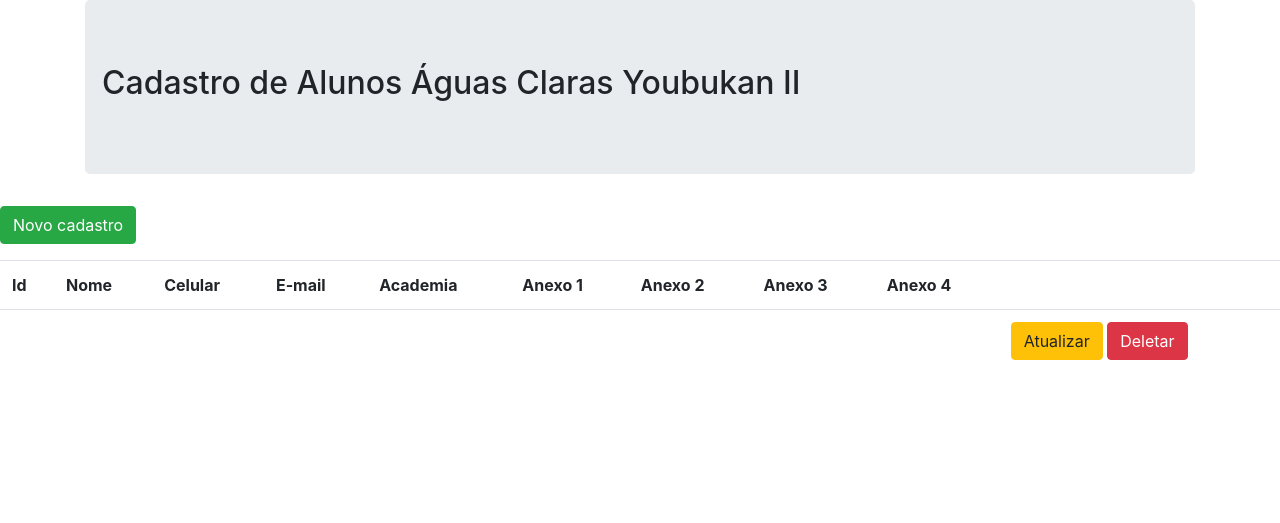
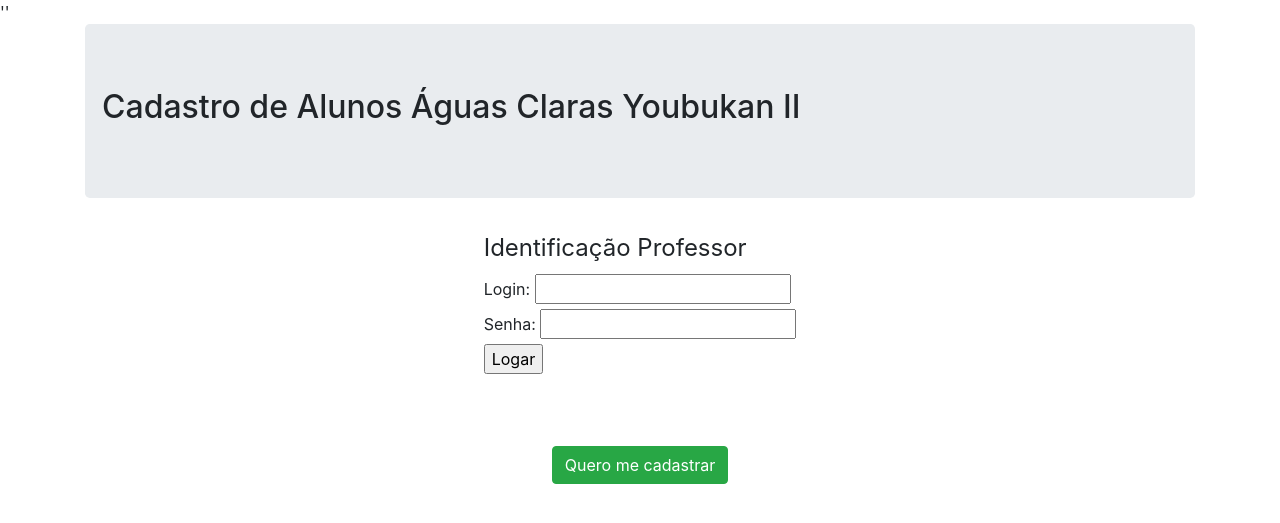
Before and after one commit to vinitessele/CadastroAguasClaras, a PHP site: page /Index.php in a window 1280 px wide. Shown: the top 523 px of the page. Run offline with PHP 8.4, Linux system fonts and the light colour scheme; data that the repository does not hold is empty.

Commit message:
adicionado senha para admin

```diff
--- a/Index.php
+++ b/Index.php
@@ -4,7 +4,7 @@
 		<title>Cadastro de Alunos Águas Claras Youbukan II</title>
 		<meta name="viewport" content="width=device-width, initial-scale=1">
 		<link rel="stylesheet" href="https://stackpath.bootstrapcdn.com/bootstrap/4.5.2/css/bootstrap.min.css" integrity="sha384-JcKb8q3iqJ61gNV9KGb8thSsNjpSL0n8PARn9HuZOnIxN0hoP+VmmDGMN5t9UJ0Z" crossorigin="anonymous">
-	</head>
+''	</head>
 	<body>
 		<div class="container">
 			<div class="jumbotron">
@@ -13,16 +13,54 @@
 				</div>
 			</div>
 		</div>
+		<div class="d-flex justify-content-center">
+			<form method="POST" action="index.php">
+				<fieldset id="Identificacao">
+					<legend>Identificação Professor</legend>
+					<label class="form-label">Login:</label>
+					<input type="text" name="login" id="login"><br>
+					<label class="form-label">Senha:</label>
+					<input type="password" name="senha" id="senha"><br>
+					<input type="submit" value="Logar" id="logar" name="enviar-formulario">
+				</fieldset>
+			</form>
+			</br>
+			</br>
+		</div>
 		<?php
 			include 'Conexao.php';
+			$sql_query= '';
+			$linha= '';
+			if(isset($_POST['enviar-formulario'])){
+				$login = $_POST['login'];
+				$senha = $_POST['senha'];
+				$sql_code = "SELECT * FROM usuario WHERE login = '$login' and senha ='$senha'";
+				$sql_query1=$mysqli->query($sql_code) or die($mysqli->error);
+				$linha1 = $sql_query1-> fetch_assoc();
+
+			if(count($linha1)>0)
+			{
 			 		$sql_code = "select * from cadastro";
 					$sql_query=$mysqli->query($sql_code) or die($mysqli->error);
 					$linha = $sql_query-> fetch_assoc();
-		?>
+			}
+			else
+			{
+				echo ''.mysql_error();
+			}
+		}
+
+		?></br>
+		</br></br>
+		<div class="d-flex justify-content-center">
 			<p>
-		<a class="btn btn-success" href="cadastrar.php">Novo cadastro</a>
+				<a class="btn btn-success" href="cadastrar.php">Quero me cadastrar</a>
 			</br>
 			</p>
+		</div>
+		<?php
+			if (!empty($linha['id'])){
+		?>
 			<table class="table">
 			<tr>
 				<th>Id</th>
@@ -64,8 +102,9 @@
 				}while($linha = $sql_query-> fetch_assoc());
 			?>
 			</table>
-
-
+		<?php
+			}
+		?>
 		<script src="https://code.jquery.com/jquery-3.5.1.slim.min.js" integrity="sha384-DfXdz2htPH0lsSSs5nCTpuj/zy4C+OGpamoFVy38MVBnE+IbbVYUew+OrCXaRkfj" crossorigin="anonymous"></script>
 		<script src="https://cdn.jsdelivr.net/npm/popper.js@1.16.1/dist/umd/popper.min.js" integrity="sha384-9/reFTGAW83EW2RDu2S0VKaIzap3H66lZH81PoYlFhbGU+6BZp6G7niu735Sk7lN" crossorigin="anonymous"></script>
 		<script src="https://stackpath.bootstrapcdn.com/bootstrap/4.5.2/js/bootstrap.min.js" integrity="sha384-B4gt1jrGC7Jh4AgTPSdUtOBvfO8shuf57BaghqFfPlYxofvL8/KUEfYiJOMMV+rV" crossorigin="anonymous"></script>
```
Lines whose indentation alone changed are shown as unchanged.
